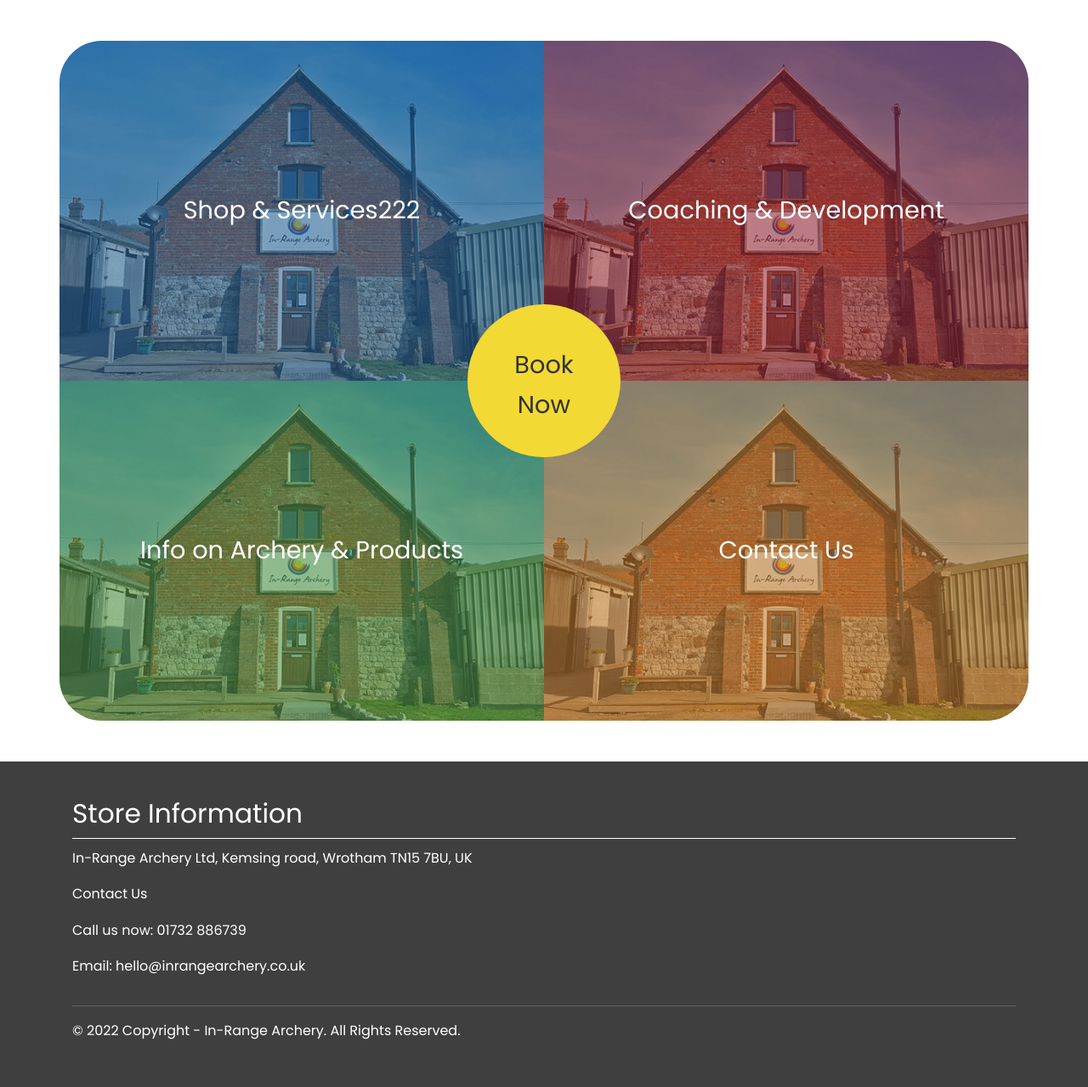
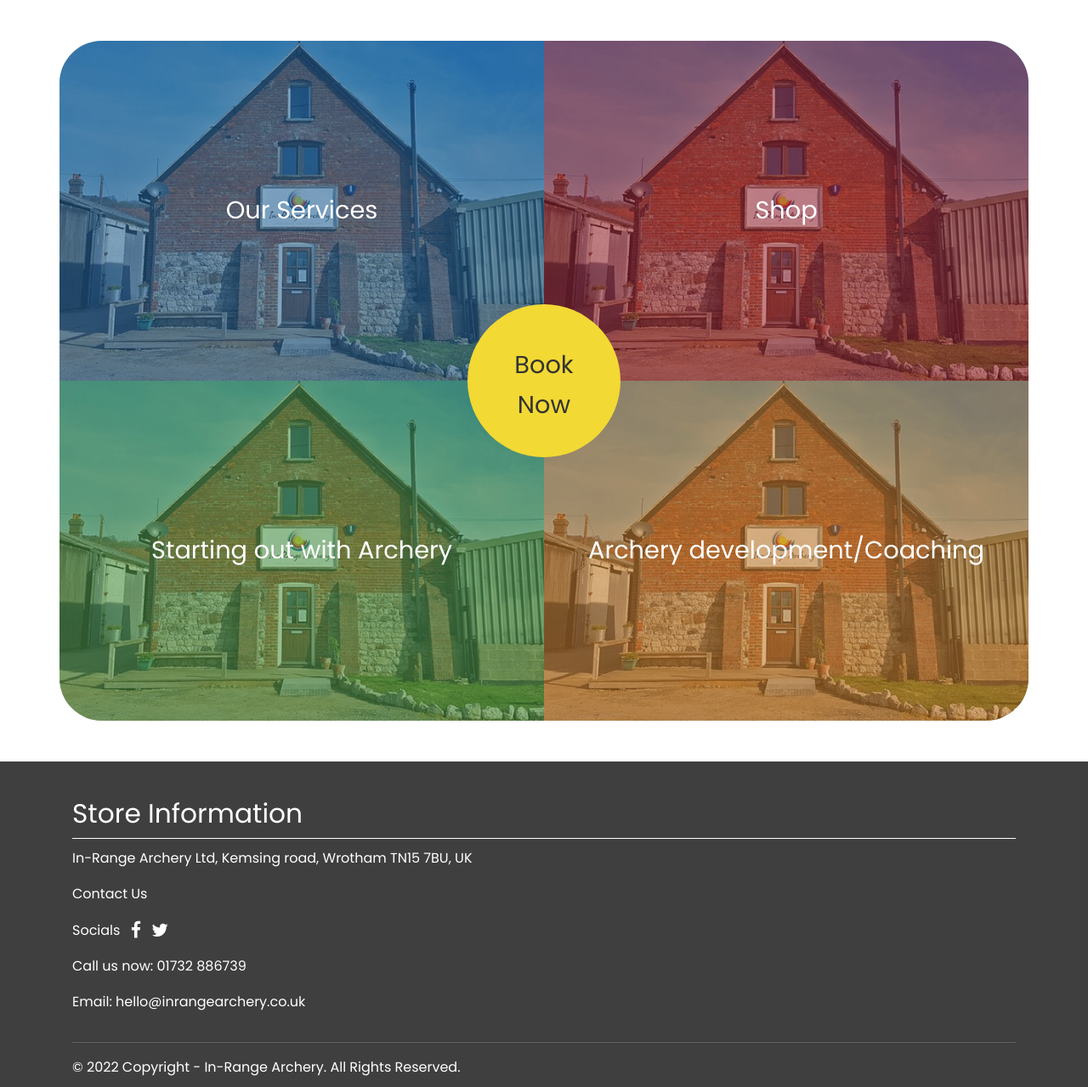
Before and after one commit to Hayesone/flask-archery, a Flask app: page / in a window 1280 px wide. Shown: the part 234-1513 px from the top of the page at 85% size. Before the commit the page ends 1457 px from the top, so only its background shows below. Run offline with Flask 2, Linux system fonts and the light colour scheme; some libraries are stand-ins or nearby versions.

Commit message:
Commented Beginners courses buttons out until link has been found.
Added Socials to footer.

Fixed image sizing on landing home page for image bg.

```diff
--- a/templates/landing.html
+++ b/templates/landing.html
@@ -20,9 +20,8 @@
 
         .section img {
             width:100%;
-            height: 100%;
+            height: 400px;
             object-fit: cover;
-            object-position: 100% 0;
         }
 
         .section .sectionMask{
@@ -82,16 +81,16 @@
                 <a href="{{ url_for('shop_services') }}">
                 <img src="/static/images/shop5-4.jpg">
                 <div class="section sectionMask" style="background-color: rgba(27,117,188,0.4)">
-                    <p class="text">Shop &amp; Services222</p>
+                    <p class="text">Our Services</p>
                 </div>
                 </a>
             </div>
 
             <div class="section col-12 col-md-6 col-lg-6 p-0">
-                <a href="{{ url_for('coaching_development') }}">
+                <a href="https://shop.inrangearchery.co.uk/">
                 <img src="/static/images/shop5-4.jpg">
                 <div class="section sectionMask" style="background-color: rgba(191,30,46,0.4)">
-                    <p class="text">Coaching &amp; Development</p>
+                    <p class="text">Shop</p>
                 </div>
                 </a>
             </div>
@@ -100,16 +99,16 @@
                 <a href="{{ url_for("info") }}">
                 <img src="/static/images/shop5-4.jpg">
                 <div class="section sectionMask" style="background-color: rgba(80,185,72,0.4)">
-                    <p class="text">Info on Archery &amp; Products</p>
+                    <p class="text">Starting out with Archery</p>
                 </div>
                 </a>
             </div>
 
             <div class="section col-12 col-md-6 col-lg-6 p-0">
-                <a href="https://shop.inrangearchery.co.uk/pages/contact">
+                <a href="{{ url_for('coaching_development') }}">
                 <img src="/static/images/shop5-4.jpg">
                 <div class="section sectionMask" style="background-color: rgba(247,148,30,0.4)">
-                    <p class="text">Contact Us</p>
+                    <p class="text">Archery development/Coaching</p>
                 </div>
                 </a>
             </div>
--- a/templates/layout.html
+++ b/templates/layout.html
@@ -75,6 +75,13 @@
                     <h5 class="footer__title">Store Information</h5>
                     <p class="footer__text">In-Range Archery Ltd, Kemsing road, Wrotham TN15 7BU, UK</p>
                     <p class="footer__text"><a href="https://shop.inrangearchery.co.uk/pages/contact" class="footer__link">Contact Us</a></p>
+                    <p class="footer__text">Socials
+                        <a href="https://www.facebook.com/inrangearchery" target="_blank" rel="no-follow no-referrer" class="contactbar_link ml-2">
+                            <i class="fa fa-lg fa-facebook icon" aria-hidden="true" style="color: white;text-decoration: none"></i>
+                        </a><a href="https://twitter.com/inrangearchery" target="_blank" rel="no-follow no-referrer" class="contactbar_link ml-2">
+                            <i class="fa fa-lg fa-twitter icon" aria-hidden="true" style="color: white;text-decoration: none"></i>
+                        </a>
+                    </p>
                     <p class="footer__text">Call us now: <a href="tel:01732886739" class="footer__link">01732 886739</a></p>
                     <p class="footer__text">Email: <a href="mailto:hello@inrangearchery.co.uk" class="footer__link">hello@inrangearchery.co.uk</a></p>
                 </div>
```
Also changed, not shown: templates/subcategory/info/beginners-courses.html (+5 -2 lines), templates/subcategory/info/local-clubs.html (+4 -3 lines).
